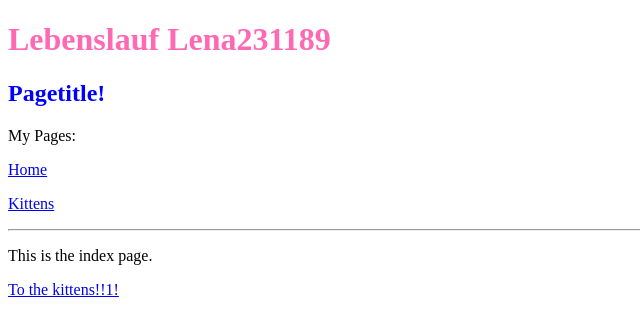
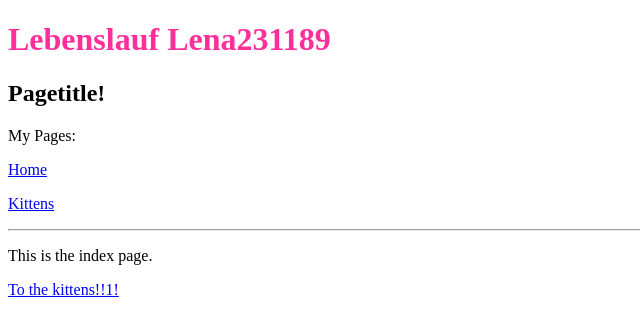
Before and after one commit to Lena231189/Lena231189.github.io, a Jekyll site: the page built from index.html, in a window 1280 px wide. Shown: the top 336 px of the page, without its empty margins (0-640 px from the left). Built offline with Jekyll 4.4.1, drawn with Linux system fonts in a browser that asks for light colours.

Commit message:
Update style.css

```diff
--- a/css/style.css
+++ b/css/style.css
@@ -1,6 +1,6 @@
 h1 {
-    color: hotpink;
+    color: #FE2E9A;
 }
 h2 {
-    color: blue;
+    color: ;
 }
```
